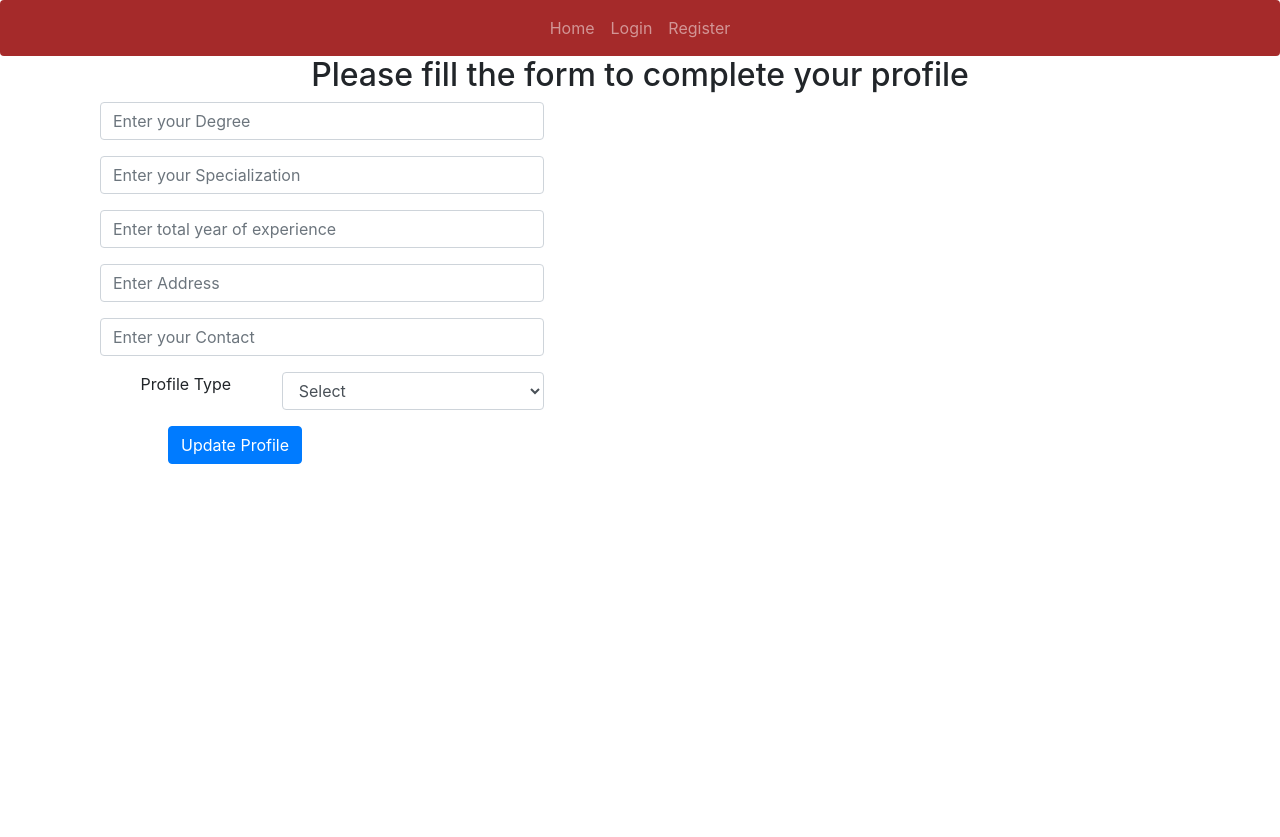
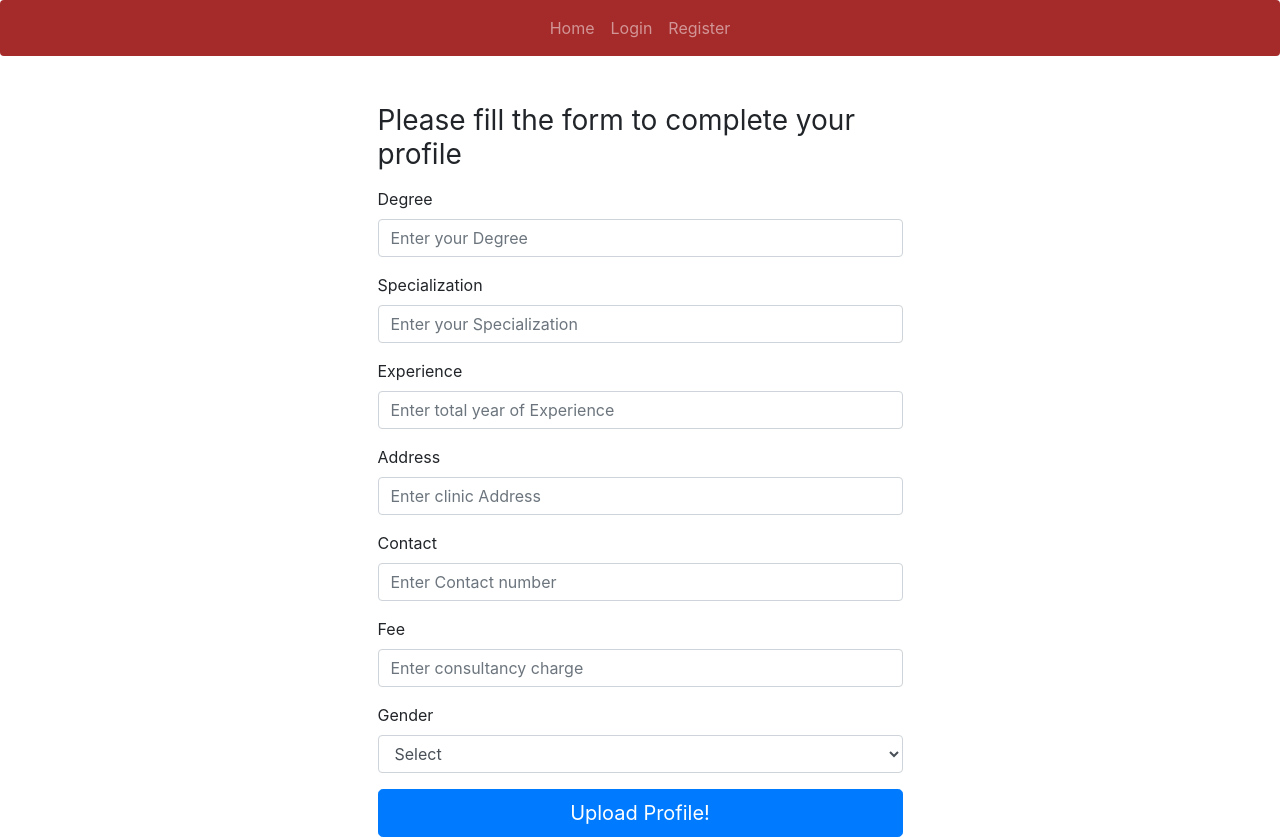
Before and after one commit to shubham05101994/ESP272, a React (Create React App) app in the folder client/: page /doctorregister in a window 1280 px wide. Before the commit the page ends 800 px from the top, so only its background shows below. Built offline with nearby package versions, Linux system fonts and the light colour scheme.

Commit message:
database queries

```diff
--- a/client/src/components/DoctorRegister.js
+++ b/client/src/components/DoctorRegister.js
@@ -1,110 +1,138 @@
-import React, { Component } from 'react'
+import React, { Component } from 'react';
 
 
-export default class DoctorRegister extends Component {
+class DoctorRegister extends Component {
 
-    constructor(props) {
-        super(props);
+    constructor() {
+        super();
         this.state = {
             Degree: "",
             Specialization: "",
             YearOfExperience: "",
             Address: "",
             Contact: "",
-            profile:"",
+            Fee:"",
+            Gender:"",
+            errors: {}
+        };
+        this.onChange = this.onChange.bind(this);
+        this.onSubmit = this.onSubmit.bind(this);
+      }
 
+      onChange(e) {
+        this.setState({ [e.target.name]: e.target.value });
+      }
+      onSubmit(e) {
+        e.preventDefault();
+
+        const docProfile = {
+          Degree: this.state.Degree,
+          Specialization: this.state.Specialization,
+          YearOfExperience: this.state.YearOfExperience,
+          Address: this.state.Address,
+          Contact: this.state.Contact,
+          Fee: this.state.Fee,
+          Gender: this.state.Gender
         };
+        console.log("Doctor info ",docProfile);
+       /* register(newUser).then(res => {
+          alert("Please Login with this ID "+ res);
+          this.props.history.push(`/login`);
+        });*/
       }
     render() {
         return (
-
             <div className="container">
-                <h2>Please fill the form to complete your profile</h2>
-                <form onSubmit={this.handleSubmit}>
-                <div class="form-row">
-                    <div className="form-group col-md-5">
+        <div className="row">
+          <div className="col-md-6 mt-5 mx-auto" style={{textAlign:'left'}}>
+            <form noValidate onSubmit={this.onSubmit}>
+              <h1 className="h3 mb-3 font-weight-normal">Please fill the form to complete your profile</h1>
+              <div className="form-group">
+                <label htmlFor="Degree">Degree</label>
                 <input
+                  type="text"
                   className="form-control"
-                        type="text"
-                        id="Degree"
+                  name="Degree"
                   placeholder="Enter your Degree"
                   value={this.state.Degree}
-                        onChange={this.onInputChange}
+                  onChange={this.onChange}
                 />
               </div>
-                </div>
-                <div class="form-row">
-                    <div className="form-group col-md-5">
+              <div className="form-group">
+                <label htmlFor="Specialization">Specialization</label>
                 <input
+                  type="text"
                   className="form-control"
-                    type="text"
-                    id="Specialization"
+                  name="Specialization"
                   placeholder="Enter your Specialization"
                   value={this.state.Specialization}
-                    onChange={this.onInputChange}
+                  onChange={this.onChange}
                 />
               </div>
-                </div>
-                <div class="form-row">
-                    <div className="form-group col-md-5">
+              <div className="form-group">
+                <label htmlFor="YearOfExperience">Experience</label>
                 <input
+                  type="text"
                   className="form-control"
-                        type="text"
-                        id="YearOfExperience"
-                        placeholder="Enter total year of experience"
+                  name="YearOfExperience"
+                  placeholder="Enter total year of Experience"
                   value={this.state.YearOfExperience}
-                        onChange={this.onInputChange}
+                  onChange={this.onChange}
                 />
               </div>
-                </div>
-                <div class="form-row">
-                    <div className="form-group col-md-5">
+              <div className="form-group">
+                <label htmlFor="Address">Address</label>
                 <input
+                  type="text"
                   className="form-control"
-                        type="text"
-                        id="Address"
-                        placeholder="Enter Address"
+                  name="Address"
+                  placeholder="Enter clinic Address"
                   value={this.state.Address}
-                        onChange={this.onInputChange}
+                  onChange={this.onChange}
                 />
               </div>
-                </div>
-                <div class="form-row">
-                    <div className="form-group col-md-5">
+              <div className="form-group">
+                <label htmlFor="Contact">Contact</label>
                 <input
+                  type="text"
                   className="form-control"
-                        type="text"
-                        id="Contact"
-                        placeholder="Enter your Contact"
+                  name="Contact"
+                  placeholder="Enter Contact number"
                   value={this.state.Contact}
-                        onChange={this.onInputChange}
+                  onChange={this.onChange}
                 />
               </div>
+              <div className="form-group">
+                <label htmlFor="Fee">Fee</label>
+                <input
+                  type="text"
+                  className="form-control"
+                  name="Fee"
+                  placeholder="Enter consultancy charge"
+                  value={this.state.Fee}
+                  onChange={this.onChange}
+                />
               </div>
-                <div class="form-row">
-                <div className="form-group col-md-2">
-                    <label for="profile">
-                    Profile Type
-                    </label>
-                </div>
-                    <div className="form-group col-md-3">
-                    <select className="form-control" id="profile" value={this.state.value} onChange={this.onInputChange}
-                         placeholder="Enter usertype">
+              <div className="form-group">
+              <label htmlFor="Gender">Gender</label>
+                    <select className="form-control" name="Gender" value={this.state.value} onChange={this.onChange}>
                         <option value="default" defaultValue>Select</option>
-                        <option value="doctor">Doctor</option>
-                        <option value="patient">Patient</option>
-                        <option value="cashier">Cashier</option>
+                        <option value="F">Female</option>
+                        <option value="M">Male</option>
                     </select>
                 </div>
+              <button
+                type="submit"
+                className="btn btn-lg btn-primary btn-block">
+                Upload Profile!
+              </button>
+            </form>
           </div>
-                <div className="form-group col-md-3">
-                    <button className="btn btn-primary" type="submit">
-                    Update Profile
-                    </button>
         </div>
-            </form>
       </div>
 
         )
     }
 }
+
+export default DoctorRegister;
```
Lines whose indentation alone changed are shown as unchanged.
